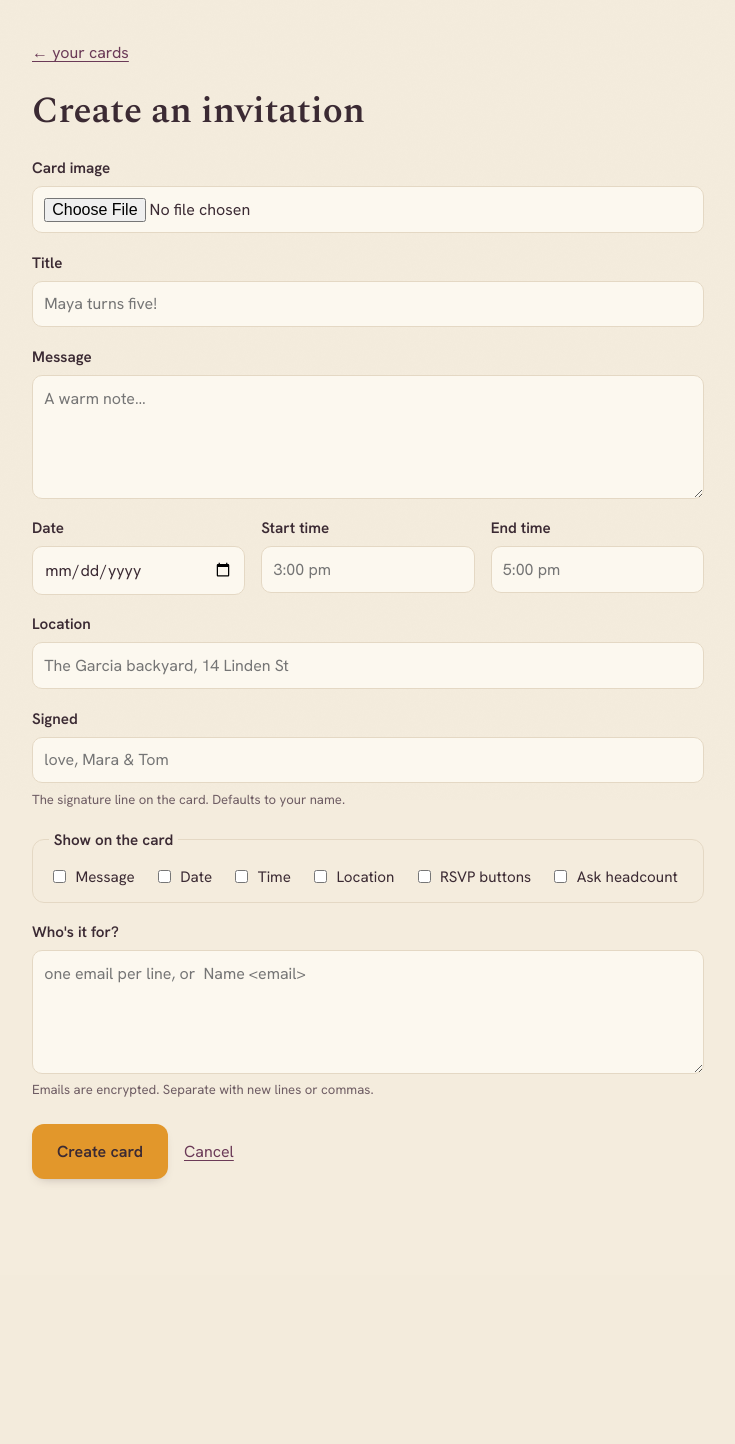
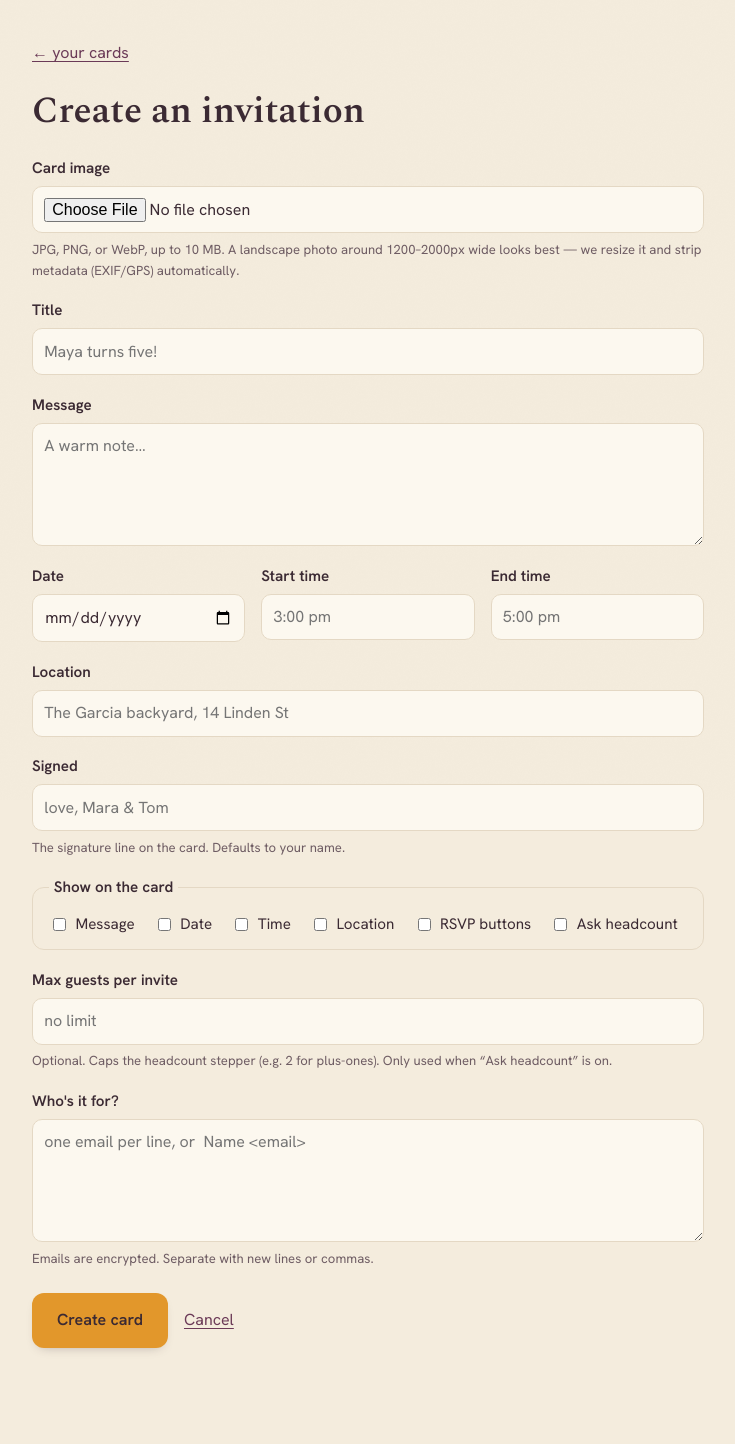
Before and after one commit to iliabaranov/kith-post, a FastAPI app: template kith/web/templates/event_form.html in a window 1280 px wide. Shown: the whole page, without its empty margins (272-1007 px from the left). Before the commit the page ends 1183 px from the top, so only its background shows below. Run offline with FastAPI, Linux system fonts and the light colour scheme; the template is opened without the code that fills it, so the values that code supplies are empty.

Commit message:
G2+: card-image guidance + optional per-invite headcount cap
- Compose form: image field now explains accepted types (JPG/PNG/WebP), the 10 MB
  cap, the best size (~1200–2000px landscape), and that we resize + strip EXIF/GPS.
- Optional headcount limit: new Event.headcount_max (nullable, auto-migrates).
  A "Max guests per invite" number field (blank = no limit). On the invite the
  stepper caps the + at that number and shows a quiet "(up to N)" cue; the JS reads
  it from data-max. (Server-side enforcement on real RSVP lands with G4.)
- Export includes headcount_max. 57 tests (added a cap test); ruff clean; verified
  live (form hints + capped preview, 0 errors).

Co-Authored-By: Claude Opus 4.8 (1M context) <noreply@anthropic.com>

```diff
--- a/kith/db/models.py
+++ b/kith/db/models.py
@@ -68,6 +68,7 @@ class Event(Base):
     signoff: Mapped[str | None] = mapped_column(String, nullable=True)  # signature line
     # blocks = which sections the recipient sees: date/time/location/message/rsvp/headcount
     blocks: Mapped[dict] = mapped_column(JSON, default=dict)
+    headcount_max: Mapped[int | None] = mapped_column(Integer, nullable=True)  # cap per invite
     asset_id: Mapped[str | None] = mapped_column(
         ForeignKey("assets.id", ondelete="SET NULL"), nullable=True
     )
--- a/kith/web/app.py
+++ b/kith/web/app.py
@@ -166,6 +166,7 @@ def create_app() -> FastAPI:
                     "event_date": e.event_date.isoformat() if e.event_date else None,
                     "event_time": e.event_time, "event_end_time": e.event_end_time,
                     "location": e.location, "signoff": e.signoff, "blocks": e.blocks,
+                    "headcount_max": e.headcount_max,
                 }
                 for e in events
             ],
--- a/kith/web/routes_events.py
+++ b/kith/web/routes_events.py
@@ -32,6 +32,16 @@ def _parse_date(s: str) -> date | None:
         return None
     try:
         return date.fromisoformat(s)
+    except ValueError:
+        return None
+
+
+def _parse_int(s: str, lo: int = 1, hi: int = 30) -> int | None:
+    s = (s or "").strip()
+    if not s:
+        return None
+    try:
+        return max(lo, min(int(s), hi))
     except ValueError:
         return None
 
@@ -97,6 +107,7 @@ async def create_event(
     event_end_time: str = Form(""),
     location: str = Form(""),
     signoff: str = Form(""),
+    headcount_max: str = Form(""),
     recipients: str = Form(""),
     block_message: str | None = Form(None),
     block_date: str | None = Form(None),
@@ -132,6 +143,7 @@ async def create_event(
         location=(location.strip() or None),
         signoff=(signoff.strip() or None),
         blocks=blocks,
+        headcount_max=_parse_int(headcount_max),
         asset_id=asset.id if asset else None,
         status="draft",
     )
@@ -189,6 +201,7 @@ async def update_event(
     event_end_time: str = Form(""),
     location: str = Form(""),
     signoff: str = Form(""),
+    headcount_max: str = Form(""),
     recipients: str = Form(""),
     block_message: str | None = Form(None),
     block_date: str | None = Form(None),
@@ -222,6 +235,7 @@ async def update_event(
     ev.event_end_time = (event_end_time.strip() or None)
     ev.location = (location.strip() or None)
     ev.signoff = (signoff.strip() or None)
+    ev.headcount_max = _parse_int(headcount_max)
     ev.blocks = _blocks_from_form(
         block_message, block_date, block_time, block_location, block_rsvp, block_headcount
     )
--- a/kith/web/static/css/invite.css
+++ b/kith/web/static/css/invite.css
@@ -73,6 +73,7 @@ body::before{ /* real paper grain */
 
 .headcount{margin-top:1.3rem; animation:rise .3s ease;}
 .headcount .q{margin:0 0 .8rem; font-weight:600; color:var(--ink);}
+.hc-max{color:var(--ink-soft); font-weight:400; font-size:.9rem;}
 .stepper{display:inline-flex; align-items:center; gap:1rem; border:1px solid var(--line);
   background:var(--paper); border-radius:14px; padding:.4rem .55rem;}
 .step{width:40px; height:40px; border-radius:10px; border:1px solid var(--line); background:var(--card);
--- a/kith/web/static/css/kith.css
+++ b/kith/web/static/css/kith.css
@@ -195,7 +195,7 @@ code {
 .field-hint { color: var(--ink-soft); font-size: .82rem; }
 .field-row { display: flex; gap: 1rem; flex-wrap: wrap; }
 .field-row .field { flex: 1 1 12rem; }
-input[type="text"], input[type="date"], input[type="file"], textarea {
+input[type="text"], input[type="date"], input[type="number"], input[type="file"], textarea {
   font: inherit; color: var(--ink); background: var(--card);
   border: 1px solid var(--line); border-radius: 10px; padding: .6rem .7rem;
 }
--- a/kith/web/static/js/invite.js
+++ b/kith/web/static/js/invite.js
@@ -28,10 +28,12 @@
     const sComing = document.getElementById("stampComing");
     const sDeclined = document.getElementById("stampDeclined");
     let count = 1;
+    const maxGuests = (headcount && parseInt(headcount.dataset.max, 10)) || 30;
 
     const renderCount = () => {
       if (countEl) countEl.textContent = count;
       if (dec) dec.disabled = count <= 1;
+      if (inc) inc.disabled = count >= maxGuests;
     };
     const setPhase = (p) => {
       actions.hidden = p !== "choose";
@@ -70,7 +72,7 @@
       }
     });
     no.addEventListener("click", () => finalize(false));
-    if (inc) inc.addEventListener("click", () => { count = Math.min(count + 1, 30); renderCount(); });
+    if (inc) inc.addEventListener("click", () => { count = Math.min(count + 1, maxGuests); renderCount(); });
     if (dec) dec.addEventListener("click", () => { count = Math.max(count - 1, 1); renderCount(); });
     if (confirmYes) confirmYes.addEventListener("click", () => finalize(true));
     if (back) back.addEventListener("click", () => setPhase("choose"));
--- a/kith/web/templates/event_form.html
+++ b/kith/web/templates/event_form.html
@@ -13,7 +13,9 @@
 
     <label class="field">
       <span class="field-label">Card image</span>
-      <input type="file" name="image" accept="image/*">
+      <input type="file" name="image" accept="image/jpeg,image/png,image/webp">
+      <span class="field-hint">JPG, PNG, or WebP, up to 10&nbsp;MB. A landscape photo around
+        1200–2000px wide looks best — we resize it and strip metadata (EXIF/GPS) automatically.</span>
       {% if event and event.asset_id %}<span class="field-hint">Leave empty to keep the current image.</span>{% endif %}
     </label>
 
@@ -64,6 +66,13 @@
     </fieldset>
 
     <label class="field">
+      <span class="field-label">Max guests per invite</span>
+      <input type="number" name="headcount_max" min="1" max="30"
+             value="{{ event.headcount_max if event and event.headcount_max else '' }}" placeholder="no limit">
+      <span class="field-hint">Optional. Caps the headcount stepper (e.g. 2 for plus-ones). Only used when “Ask headcount” is on.</span>
+    </label>
+
+    <label class="field">
       <span class="field-label">Who's it for?</span>
       <textarea name="recipients" rows="4" placeholder="one email per line, or  Name &lt;email&gt;">{{ recipients_text }}</textarea>
       <span class="field-hint">Emails are encrypted. Separate with new lines or commas.</span>
--- a/kith/web/templates/invite.html
+++ b/kith/web/templates/invite.html
@@ -61,8 +61,8 @@
         </div>
 
         {% if blocks.headcount %}
-        <div class="headcount" id="headcount" hidden>
-          <p class="q">Lovely! How many of you are coming?</p>
+        <div class="headcount" id="headcount" hidden data-max="{{ event.headcount_max or '' }}">
+          <p class="q">Lovely! How many of you are coming?{% if event.headcount_max %} <span class="hc-max">(up to {{ event.headcount_max }})</span>{% endif %}</p>
           <div class="stepper" role="group" aria-label="Number of guests">
             <button class="step" id="dec" type="button" aria-label="One fewer">&minus;</button>
             <span class="count" id="count" aria-live="polite">1</span>
```
Also changed, not shown: tests/test_events.py (+15 -0 lines).
